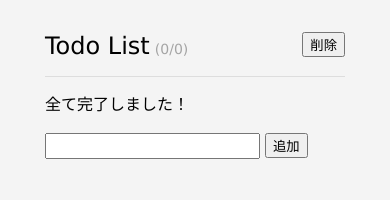
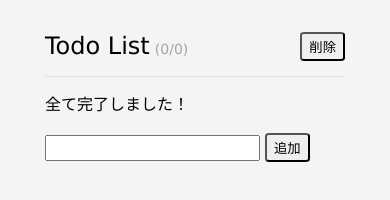
Before and after one commit to senoryugo/TodoApp, a plain HTML site: page index.html in a window 390 px wide. Drawn offline with nearby package versions, Linux system fonts and the light colour scheme.

Commit message:
Add files via upload

```diff
--- a/style.css
+++ b/style.css
@@ -72,4 +72,14 @@
       font-size: 16px;
     }
 
+    h1>button{
+      padding: 3px 7px;
+      border-radius: 10%;
+    }
+
+    form input[type="submit"]{
+      padding: 3px 7px;
+      border-radius: 10%;
+    }
+
 }
```
